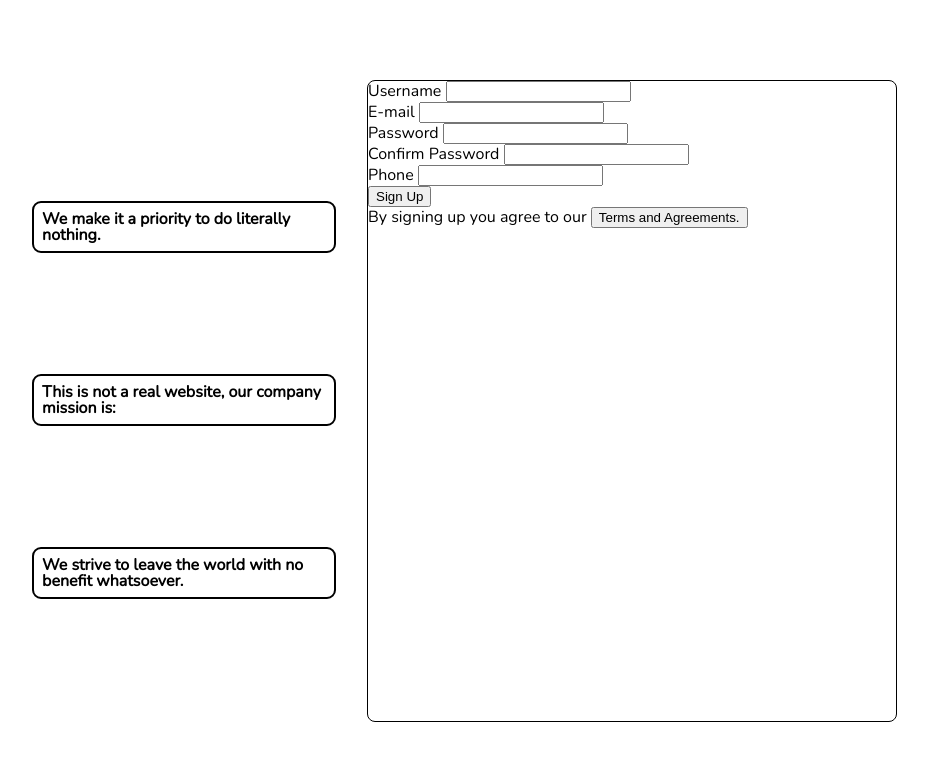
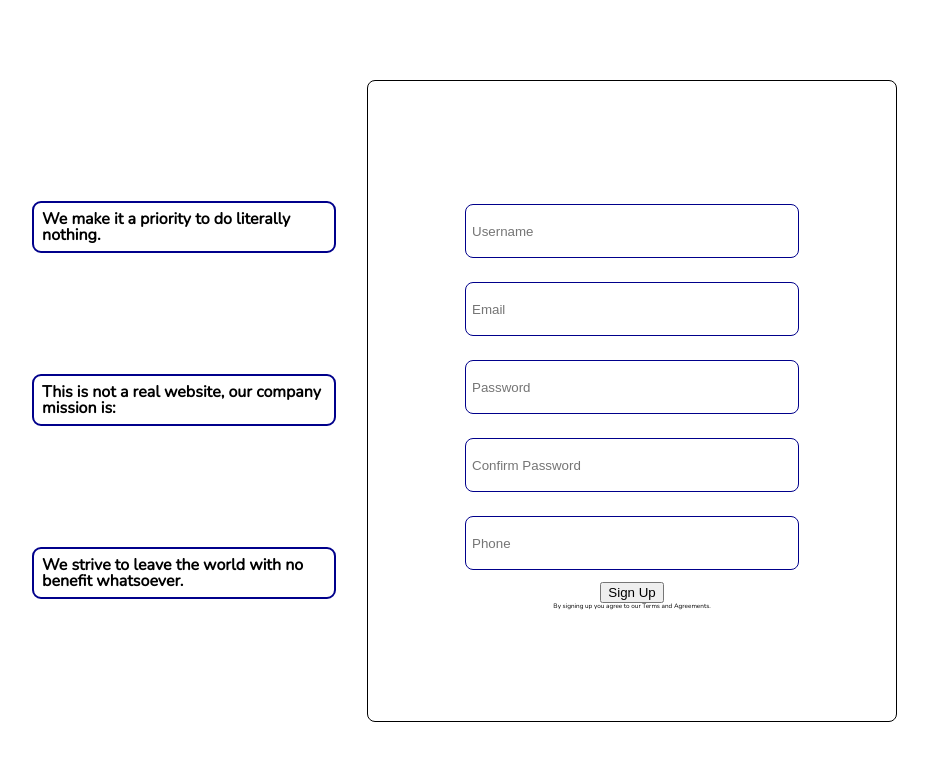
Before and after one commit to armaans055/odin-signup, a plain HTML site: page index.html in a window 1280 px wide. Shown: the whole page, without its empty margins (183-1111 px from the left). Drawn offline with nearby package versions, Linux system fonts and the light colour scheme.

Commit message:
finished styling inputs

```diff
--- a/index.html
+++ b/index.html
@@ -26,30 +26,26 @@
         <div class="right-side">
          <form action="/">
             <div class="username">
-                <label class = "label-username" for="username">Username</label>
-                <input class = "username-input" type="text" id="username">
+                <input class = "username-input" type="text" id="username" placeholder="Username">
             </div>
             <div class="email">
-                <label class = "label-email" for="email">E-mail</label>
-                <input class = "email" class = "email-input" type="email">
+                <input class = "email-input" class = "email-input" type="email" placeholder="Email">
             </div>
             <div class="password">
-                <label for="password">Password</label>
-                <input class="password-input" id="password" type="password">
+                <input class="password-input" id="password" type="password" placeholder="Password">
             </div>
             <div class="verify-pass">
-                <label for="confirm-pass" class="confirm-pass">Confirm Password</label>
-                <input type="password" class="confirm-pass-input" id="confirm-pass">
+                <input type="password" class="confirm-pass-input" id="confirm-pass" placeholder="Confirm Password">
             </div>
             <div class="phone-number">
-                <label for="phone-number" class="phone-number-label">Phone</label>
-                <input type="tel" id="phone-number" class="phone-number-input">
+                <input type="tel" id="phone-number" class="phone-number-input" placeholder="Phone">
+
             </div>
             <div class="submit">
                 <button> Sign Up </button>
             </div>
-            <div class="terms">
-                By signing up you agree to our <button>Terms and Agreements.</button class = "terms">
+            <div class="terms1">
+                By signing up you agree to our <button class = "terms">Terms and Agreements.</button>
             </div>
          </form>
         </div>
--- a/style.css
+++ b/style.css
@@ -84,7 +84,7 @@ body{
 
 .selling-point{
     width: 85%;
-    border: 2px solid black;
+    border: 2px solid darkblue;
     border-radius: 9px;
     font-weight: bold;
     display: flex;
@@ -92,3 +92,47 @@ body{
     padding: 8px;
     font-size: 1em;
 }
+.right-side{
+    display: flex;
+}
+form{
+    height: 100%;
+    width: 100%;
+    display: flex;
+    flex-direction: column;
+    justify-content: center;
+    align-items: center;
+}
+.terms{
+    background: none;
+	color: inherit;
+	border: none;
+	padding: 0;
+	font: inherit;
+	cursor: pointer;
+	outline: inherit;
+}
+
+.terms1{
+    font-size: .4em;
+}
+
+.username,
+.email,
+.password,
+.verify-pass,
+.phone-number{
+    padding: 12px;
+}
+
+.username-input,
+.email-input,
+.password-input,
+.confirm-pass-input,
+.phone-number-input{
+    padding: 6px;
+    height: 5vh;
+    width: 40vh;
+    border: 1px solid darkblue;
+    border-radius: 8px;
+}
```
